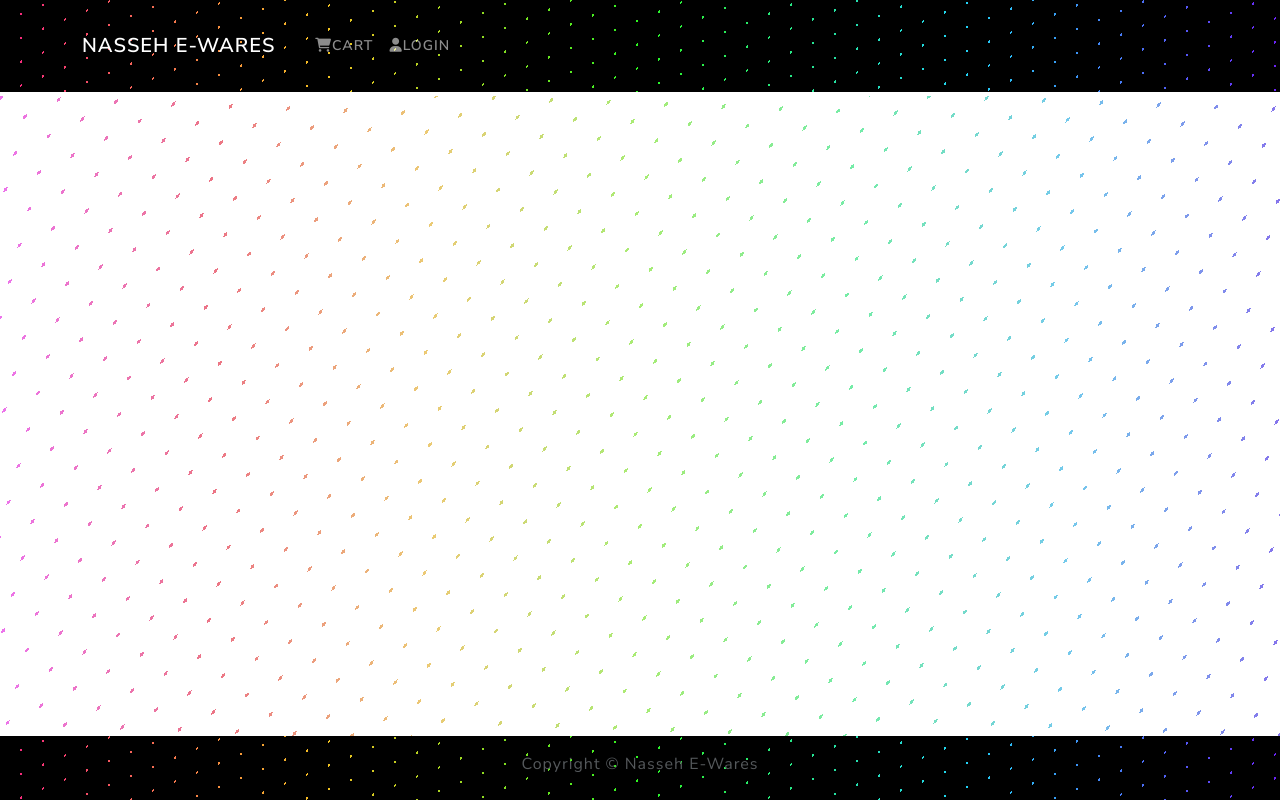
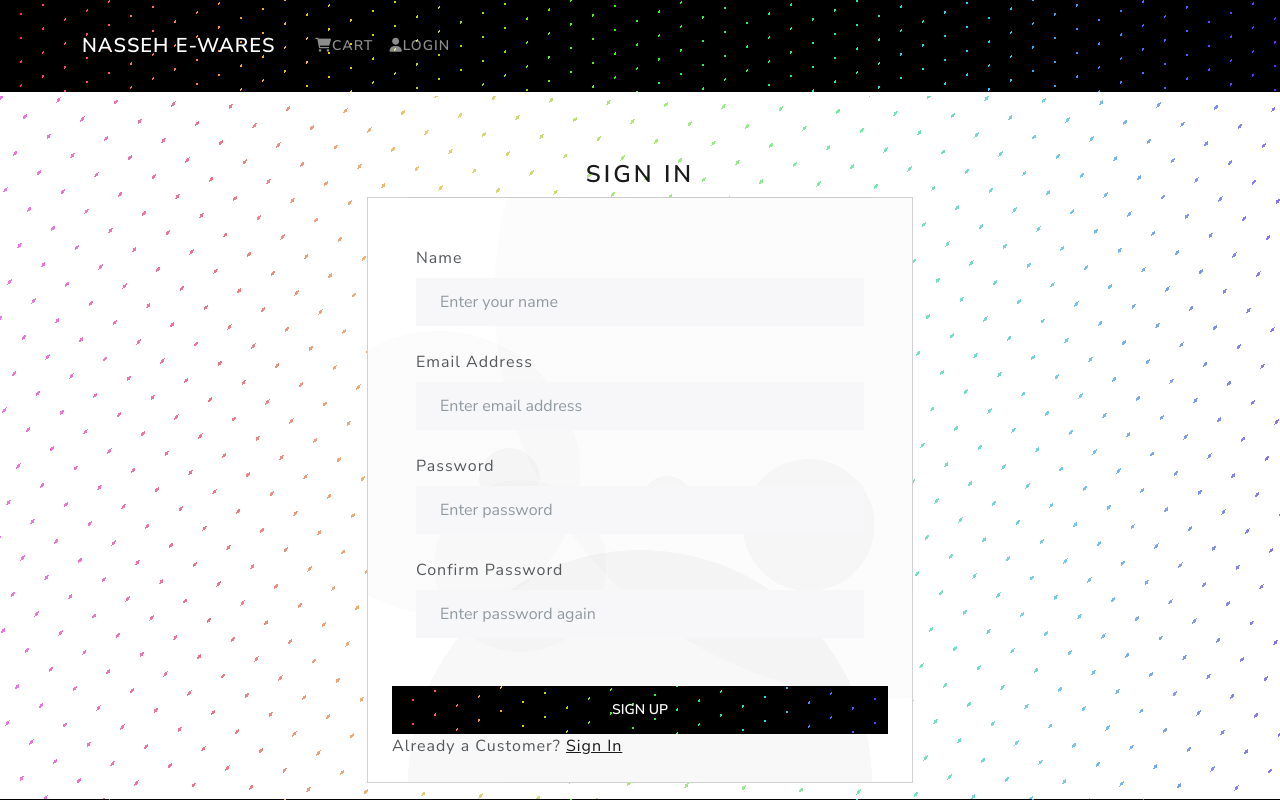
Before and after one commit to Manasseh-Kinyua/e-ware, a React (Create React App) app in the folder frontend/: page /register in a window 1280 px wide. Shown: the top 800 px of the page. Built offline with nearby package versions, Linux system fonts and the light colour scheme.

Commit message:
Frontend: create register page and dispatch the register action

```diff
--- a/frontend/src/App.js
+++ b/frontend/src/App.js
@@ -7,6 +7,7 @@ import HomeScreen from './screens/HomeScreen';
 import ProductScreen from './screens/ProductScreen';
 import CartScreen from './screens/CartScreen';
 import LoginScreen from './screens/LoginScreen';
+import RegisterScreen from './screens/RegisterScreen';
 
 function App() {
   return (
@@ -20,6 +21,7 @@ function App() {
             <Route path='/product/:id' element={ <ProductScreen /> } />
             <Route path='/cart' element={ <CartScreen /> } />
             <Route path='/cart/:id' element={ <CartScreen /> } />
+            <Route path='/register' element={ <RegisterScreen /> } />
             <Route path='/login' element={ <LoginScreen /> } />
           </Routes>
         </Container>
--- a/frontend/src/actions/userActions.js
+++ b/frontend/src/actions/userActions.js
@@ -32,6 +32,11 @@ export const register = (name, email, password) => async (dispatch) => {
 
         dispatch({
             type: USER_REGISTER_SUCCESS,
+            payload: data
+        })
+
+        dispatch({
+            type: USER_LOGIN_SUCCESS,
             payload: data
         })
         localStorage.setItem('userInfo', JSON.stringify(data))
--- /dev/null
+++ b/frontend/src/screens/RegisterScreen.js
@@ -0,0 +1,117 @@
+import React, { useEffect, useState } from 'react'
+import { useDispatch, useSelector } from 'react-redux'
+import { Row, Col, Card, Form, Button } from 'react-bootstrap'
+import { Link, useLocation, useNavigate } from 'react-router-dom'
+import { login, register } from '../actions/userActions'
+import Message from '../components/Message'
+import Loader from '../components/Loader'
+
+function RegisterScreen() {
+
+    const navigate = useNavigate()
+
+    const [name, setName] = useState('')
+    const [email, setEmail] = useState('')
+    const [password, setPassword] = useState('')
+    const [confirmPassword, setConfirmPassword] = useState('')
+    const [message, setMessage] = useState('')
+
+    const location = useLocation()
+    const searchParams = new URLSearchParams(location.search)
+    const redirect = searchParams.get('redirect') ? searchParams.get('redirect') : '/home'
+
+    const dispatch = useDispatch()
+
+    const userRegister = useSelector(state => state.userRegister)
+    const { loading, error, userInfo } = userRegister
+
+    useEffect(() => {
+      if(userInfo) {
+        navigate(redirect)
+      }
+    })
+
+    const submitHandler = (e) => {
+      e.preventDefault()
+
+      if(password !== confirmPassword) {
+        setMessage('Passwords do not match')
+      }else {
+        dispatch(register(name, email, password))
+      }
+    }
+
+  return (
+    <div style={{marginTop: '3rem'}}>
+      <h3 style={{textAlign: 'center'}}>Sign In</h3>
+      {error && <Message severity='error' error={error}/>}
+      {loading && <Loader/>}
+
+      <Row className="justify-content-md-center my-auto">
+
+        <Col md={6}>
+            <Card className='body-bg'>
+                {message && <Message severity='info' error={message} />}
+              <Form className='form-p' onSubmit={submitHandler}>
+                <Form.Group className='form-m' controlId='name'>
+                  <Form.Label>Name</Form.Label>
+                  <Form.Control
+                    required
+                    type='text'
+                    placeholder='Enter your name'
+                    value={name}
+                    onChange={(e) => setName(e.target.value)}>
+
+                  </Form.Control>
+                </Form.Group>
+                <Form.Group className='form-m' controlId='email'>
+                  <Form.Label>Email Address</Form.Label>
+                  <Form.Control
+                    required
+                    type='email'
+                    placeholder='Enter email address'
+                    value={email}
+                    onChange={(e) => setEmail(e.target.value)}>
+
+                  </Form.Control>
+                </Form.Group>
+                <Form.Group className='form-m' controlId='password'>
+                  <Form.Label>Password</Form.Label>
+                  <Form.Control
+                    required
+                    type='password'
+                    placeholder='Enter password'
+                    value={password}
+                    onChange={(e) => setPassword(e.target.value)}>
+
+                  </Form.Control>
+                </Form.Group>
+                <Form.Group className='form-m' controlId='confirmpassword'>
+                  <Form.Label>Confirm Password</Form.Label>
+                  <Form.Control
+                    required
+                    type='password'
+                    placeholder='Enter password again'
+                    value={confirmPassword}
+                    onChange={(e) => setConfirmPassword(e.target.value)}>
+
+                  </Form.Control>
+                </Form.Group>
+                <Button
+                    type='submit'
+                    className='bg'
+                    style={{width: '100%', marginTop: '1.5rem'}}>
+                    Sign Up
+                  </Button>
+                <strong style={{textAlign: 'center'}}>
+                  Already a Customer? <Link to={redirect ? `/login?redirect=${redirect}` : '/login'}>Sign In</Link>
+                </strong>
+              </Form>
+            </Card>
+        </Col>
+      </Row>
+    </div>
+  )
+}
+
+export default RegisterScreen
```
Also changed, not shown: 1 other file (tests, documents, lock files or other folders).
